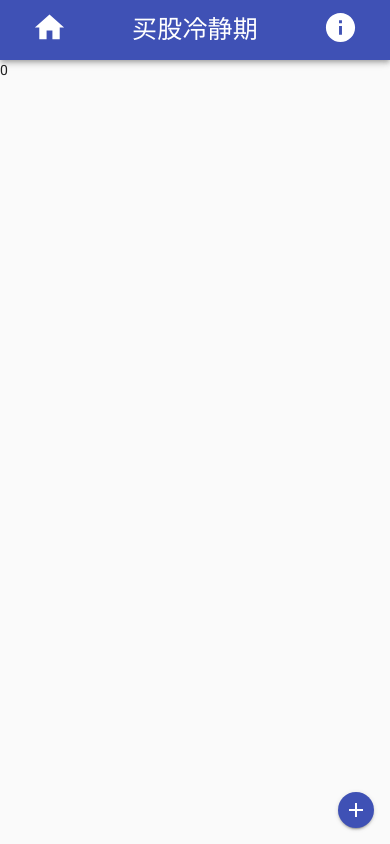
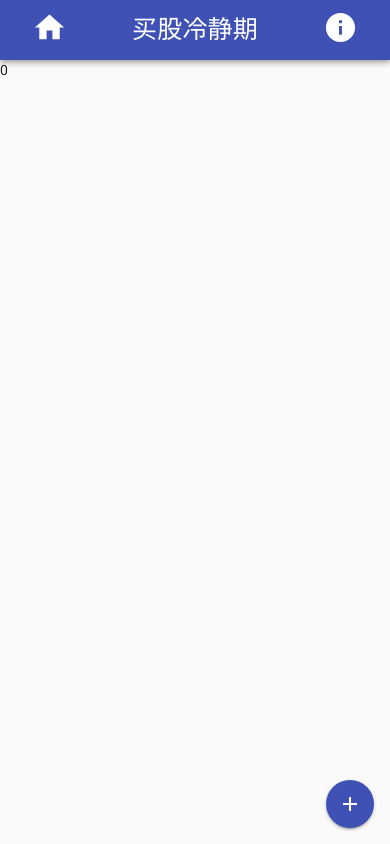
Before and after one commit to fa93hws/open-position-cooldown, a React app: page / in a window 390 px wide. Built offline with nearby package versions, Linux system fonts and the light colour scheme; the HTML template or start-up script is replaced by a standard one.

Commit message:
fix: count menu bar height on mobile (#81)

```diff
--- a/src/global.css
+++ b/src/global.css
@@ -1,10 +1,4 @@
 body {
   margin: 0;
   padding: 0;
-  height: 100vh;
-  overflow-y: hidden;
 }
-
-#root {
-  height: 100%;
-}
--- a/src/index.tsx
+++ b/src/index.tsx
@@ -5,7 +5,6 @@ import { Box, CssBaseline } from '@material-ui/core';
 import {
   createMuiTheme,
   responsiveFontSizes,
-  makeStyles,
   ThemeProvider,
 } from '@material-ui/core/styles';
 import { BrowserRouter } from 'react-router-dom';
@@ -16,21 +15,28 @@ import './global.css';
 
 const theme = responsiveFontSizes(createMuiTheme());
 
-const useStyles = makeStyles({
-  main: {
-    overflowY: 'hidden',
-  },
-});
+export const App = () => {
+  const [height, setHeight] = React.useState(0);
 
-export const App = () => {
-  const styles = useStyles();
+  React.useEffect(() => {
+    setHeight(window.innerHeight);
+    window.addEventListener('resize', () => {
+      setHeight(window.innerHeight);
+    });
+  }, [setHeight]);
+
   return (
     <ThemeProvider theme={theme}>
       <BrowserRouter basename={process.env.BASE_URL}>
         <CssBaseline />
-        <Box display="flex" flexDirection="column" height="100%">
+        <Box
+          overflow="hidden"
+          display="flex"
+          flexDirection="column"
+          height={height}
+        >
           <Header />
-          <Box className={styles.main} flex="1" component="main">
+          <Box overflow="hidden" flex="1" component="main">
             <Pages />
           </Box>
         </Box>
--- a/src/pages/home/add-button/add-button.tsx
+++ b/src/pages/home/add-button/add-button.tsx
@@ -11,8 +11,8 @@ const useStyles = makeStyles((theme) => ({
     borderRadius: '50%',
     minWidth: 0,
     padding: 0,
-    height: sizes[1],
-    width: sizes[1],
+    height: sizes[2],
+    width: sizes[2],
   },
 }));
 
--- a/src/pages/home/drawer/drawer.tsx
+++ b/src/pages/home/drawer/drawer.tsx
@@ -38,9 +38,10 @@ type HomeDrawerProps = WithTheme & {
 export const HomeDrawer = React.memo(
   withTheme((props: HomeDrawerProps) => {
     const styles = useStyles();
+
     return (
       <Drawer anchor="bottom" open={props.open}>
-        <Box height="100vh" width="100%" display="flex" flexDirection="column">
+        <Box width="100%" display="flex" flexDirection="column">
           <AppBar className={styles.headContainer} position="static">
             {/* placeholder to balance the layout */}
             <IconButton className={styles.placeholderIconWrapper}>
--- a/src/pages/home/drawer/form/form.tsx
+++ b/src/pages/home/drawer/form/form.tsx
@@ -2,7 +2,7 @@ import * as React from 'react';
 import { Button, Box, Divider } from '@material-ui/core';
 import { makeStyles, withTheme, WithTheme } from '@material-ui/core/styles';
 
-import { designWidth } from '@styles/styles';
+import { designWidth, sizes } from '@styles/styles';
 import type { IntentionSchema } from '@services/intention/intention';
 import { createBasicInfo } from './basic-info/basic-info';
 import { createPriceExplain } from './price/price';
@@ -25,6 +25,9 @@ const useStyles = makeStyles((theme) => ({
     [theme.breakpoints.up('sm')]: {
       width: designWidth[1],
     },
+  },
+  button: {
+    height: sizes[2],
   },
 }));
 
@@ -58,7 +61,13 @@ export const Form = React.memo(
             <props.StrategyPanel />
           </Box>
         </Box>
-        <Button fullWidth variant="contained" color="primary" type="submit">
+        <Button
+          classes={{ root: styles.button }}
+          fullWidth
+          variant="contained"
+          color="primary"
+          type="submit"
+        >
           买！买！买！
         </Button>
       </Box>
```
Also changed, not shown: 1 other file (tests, documents, lock files or other folders).
